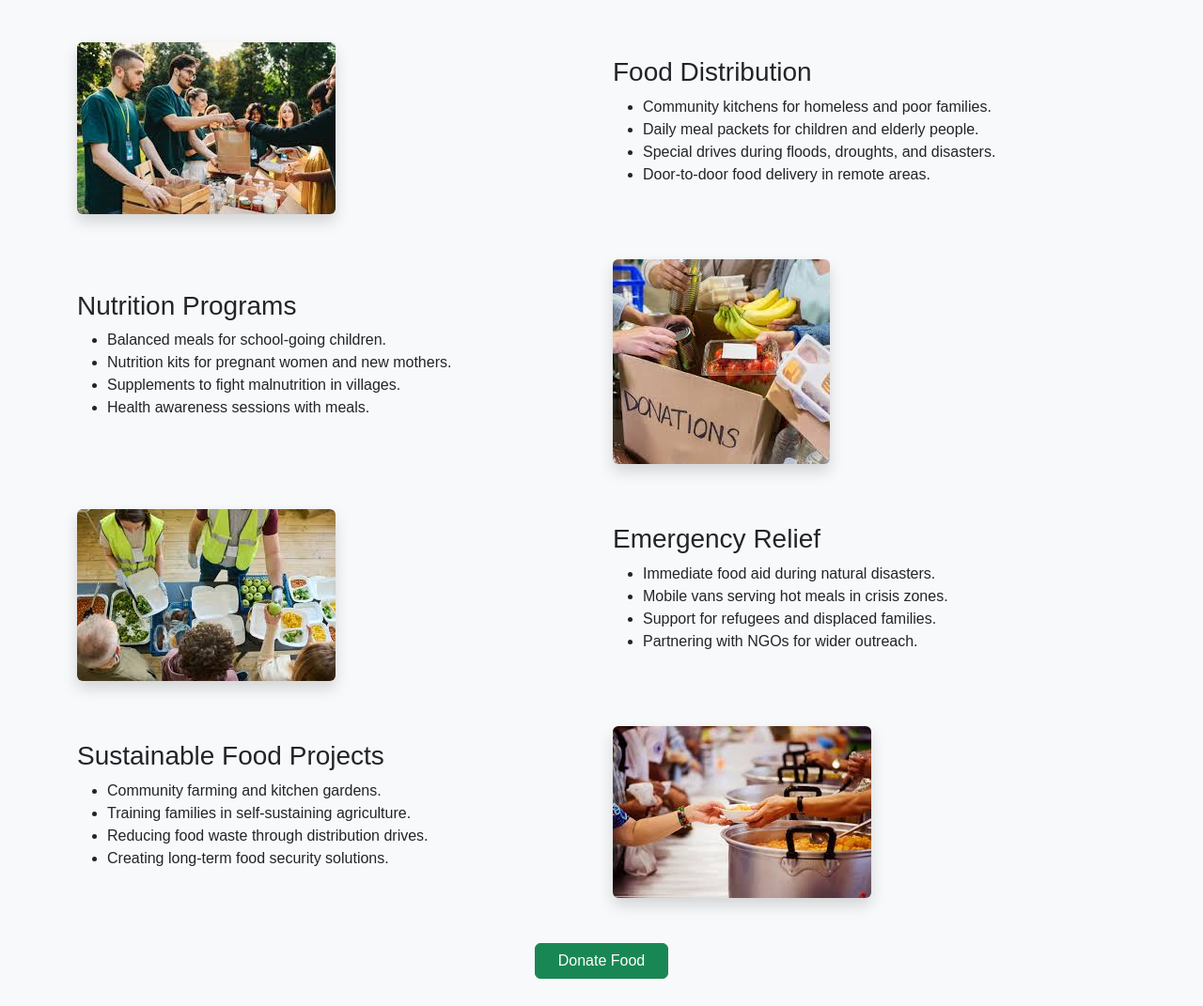
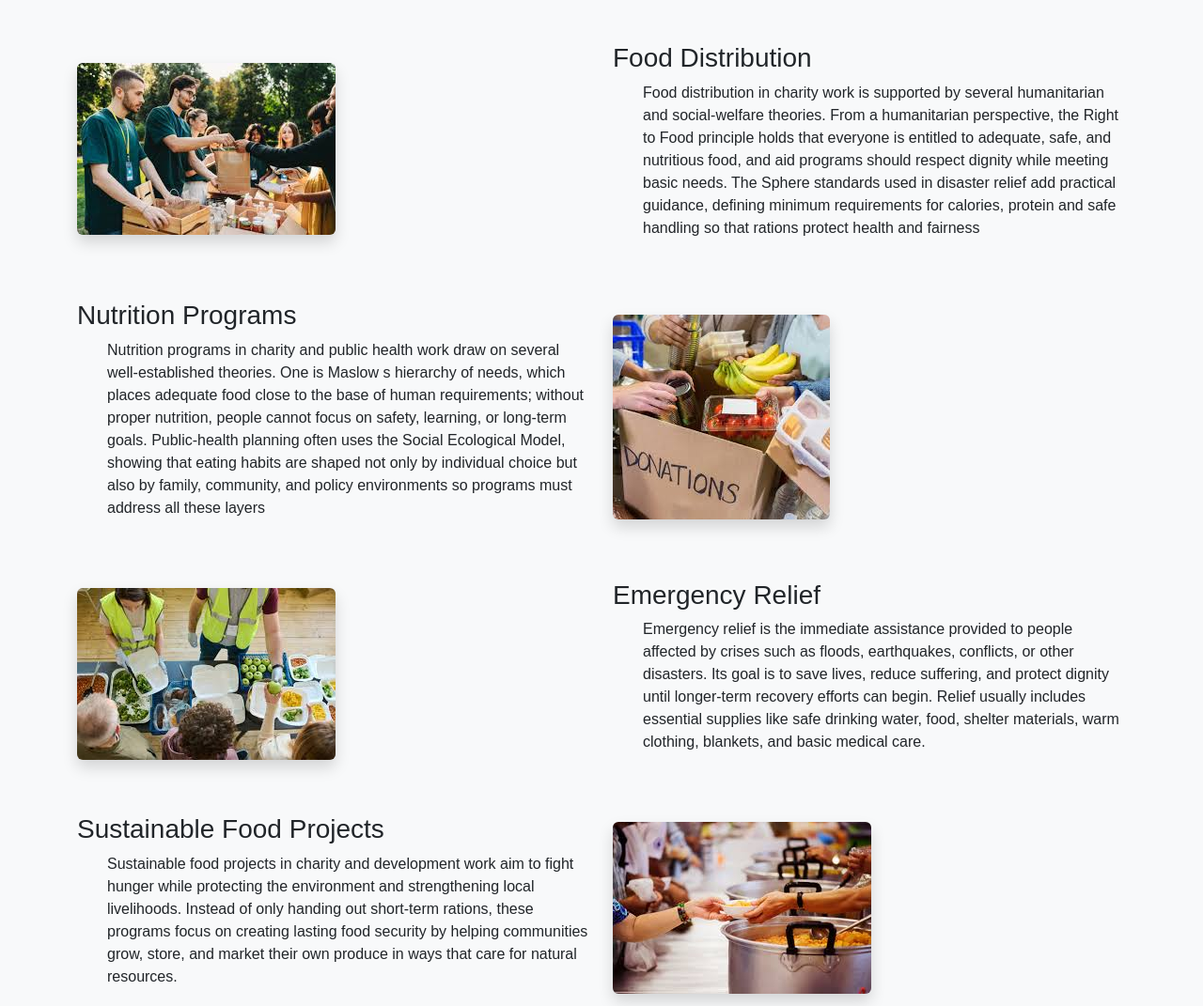
Before and after one commit to Tejaswini190/Mother-Care-Charity, a plain HTML site: page food&hunger.html in a window 1280 px wide. Shown: the part 961-2032 px from the top of the page at 94% size. Drawn offline with nearby package versions, Linux system fonts and the light colour scheme.

Commit message:
Add files via upload

```diff
--- a/food&hunger.html
+++ b/food&hunger.html
@@ -10,7 +10,7 @@
 <body>
 <header>
   <nav>
-    <a href="index.html"><img src="./charity logo.jpg" alt="Mother Care Logo"/></a>
+    <a href="index.html"><img src="./charity_logo-removebg-preview.png" alt="Mother Care Logo"/></a>
     <ul id="menu">
       <li><a href="index.html#home">HOME</a></li>
       <li><a href="food&hunger.html">FOOD</a></li>
@@ -21,7 +21,8 @@
   <div class="head" id="home">
     <h2>Together, we can</h2>
     <h1>Build a world where we all are safe</h1>
-    <button>Read More</button>
+    <button onclick="location.href='index.html#about'" class="btn btn-outline-light">Read More</button>
+
   </div>
 </header>
 
@@ -41,11 +42,11 @@
       </div>
       <div class="col-md-6">
         <h3>Food Distribution</h3>
-        <ul>
-          <li>Community kitchens for homeless and poor families.</li>
-          <li>Daily meal packets for children and elderly people.</li>
-          <li>Special drives during floods, droughts, and disasters.</li>
-          <li>Door-to-door food delivery in remote areas.</li>
+        <ul>Food distribution in charity work is supported by several humanitarian and social-welfare theories.
+        From a humanitarian perspective, the Right to Food principle holds that everyone is entitled to adequate,
+        safe, and nutritious food, and aid programs should respect dignity while meeting basic needs. The Sphere
+        standards used in disaster relief add practical guidance, defining minimum requirements for calories, protein
+        and safe handling so that rations protect health and fairness
         </ul>
       </div>
     </div>
@@ -58,10 +59,11 @@
       <div class="col-md-6">
         <h3>Nutrition Programs</h3>
         <ul>
-          <li>Balanced meals for school-going children.</li>
-          <li>Nutrition kits for pregnant women and new mothers.</li>
-          <li>Supplements to fight malnutrition in villages.</li>
-          <li>Health awareness sessions with meals.</li>
+          Nutrition programs in charity and public health work draw on several well-established theories.
+         One is Maslow s hierarchy of needs, which places adequate food close to the base of human requirements; without
+         proper nutrition, people cannot focus on safety, learning, or long-term goals. Public-health planning often
+          uses the Social Ecological Model, showing that eating habits are shaped not only by individual choice but
+          also by family, community, and policy environments  so programs must address all these layers
         </ul>
       </div>
     </div>
@@ -74,10 +76,10 @@
       <div class="col-md-6">
         <h3>Emergency Relief</h3>
         <ul>
-          <li>Immediate food aid during natural disasters.</li>
-          <li>Mobile vans serving hot meals in crisis zones.</li>
-          <li>Support for refugees and displaced families.</li>
-          <li>Partnering with NGOs for wider outreach.</li>
+          Emergency relief is the immediate assistance provided to people affected by crises such as floods,
+          earthquakes, conflicts, or other disasters. Its goal is to save lives, reduce suffering, and protect
+          dignity until longer-term recovery efforts can begin. Relief usually includes essential supplies like safe
+          drinking water, food, shelter materials, warm clothing, blankets, and basic medical care.
         </ul>
       </div>
     </div>
@@ -89,11 +91,10 @@
       </div>
       <div class="col-md-6">
         <h3>Sustainable Food Projects</h3>
-        <ul>
-          <li>Community farming and kitchen gardens.</li>
-          <li>Training families in self-sustaining agriculture.</li>
-          <li>Reducing food waste through distribution drives.</li>
-          <li>Creating long-term food security solutions.</li>
+        <ul>Sustainable food projects in charity and development work aim to fight hunger while protecting the
+        environment and strengthening local livelihoods. Instead of only handing out short-term rations,
+        these programs focus on creating lasting food security by helping communities grow, store, and market
+        their own produce in ways that care for natural resources.
         </ul>
       </div>
     </div>
```
